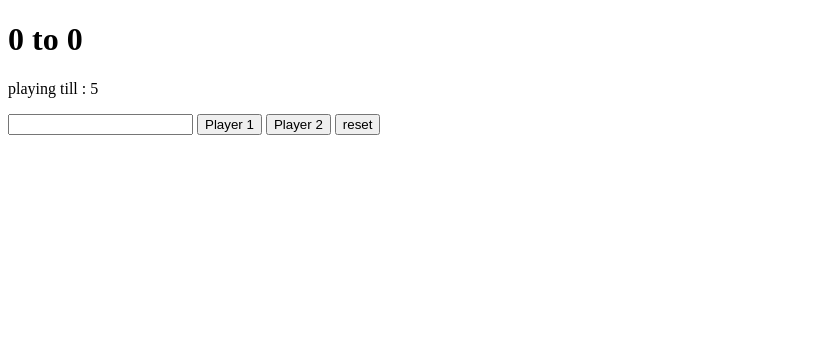
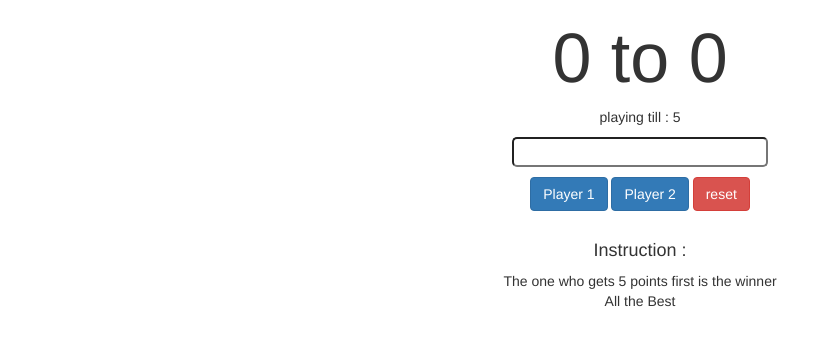
Before and after one commit to ivigneshwaran/simple-score-game, a plain HTML site: page score.html in a window 1280 px wide. Shown: the whole page, without its empty margins (0-832 px from the left). Drawn offline with nearby package versions, Linux system fonts and the light colour scheme; files whose address does not match are found by name.

Commit message:
UI changes
Desiged the web page with CSS.

```diff
--- a/score.html
+++ b/score.html
@@ -3,6 +3,8 @@
 <head>
 	<meta charset="UTF-8">
 	<title>Score Game</title>
+	<link rel="stylesheet" href="https://maxcdn.bootstrapcdn.com/bootstrap/3.3.7/css/bootstrap.min.css" integrity="sha384-BVYiiSIFeK1dGmJRAkycuHAHRg32OmUcww7on3RYdg4Va+PmSTsz/K68vbdEjh4u" crossorigin="anonymous">
+	<link rel="stylesheet" type="text/css" href="score.css">
 	<style type="text/css">
 		.winner {
 			color: green;
@@ -12,10 +14,14 @@
 <body>
 	<h1><span id="span1">0</span> to <span id="span2">0</span></h1>
 	<p>playing till : <span id="span3">5</span></p>
-	<input type="number" name="">
-	<button id="btn-p1">Player 1</button>
-	<button id="btn-p2">Player 2</button>
-	<button id="reset">reset</button>
+
+	<input type="number" name=""> <br>
+	<button id="btn-p1" class="btn btn-primary">Player 1</button>
+	<button id="btn-p2" class="btn btn-primary">Player 2</button>
+	<button id="reset" class="btn btn-danger">reset</button>
+
+	<h4>Instruction :</h4>
+	<p>The one who gets <span id="span4">5</span> points first is the winner <br>All the Best</p>
 
 	<script type="text/javascript" src="js/score.js"></script>
 </body>
```
